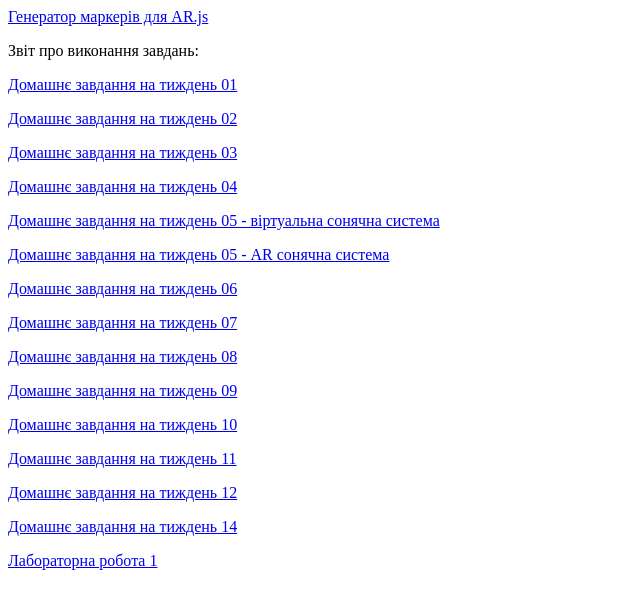
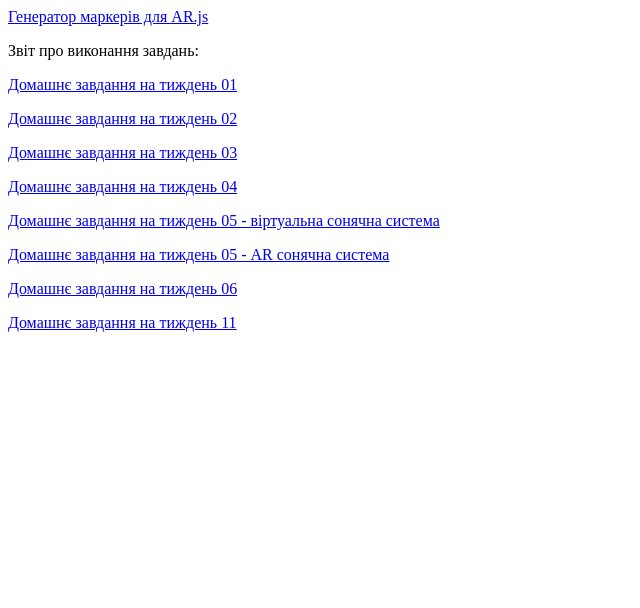
Before and after one commit to OlgaKalsam/icto, a plain HTML site: page index.html in a window 1280 px wide. Shown: the whole page, without its empty margins (0-640 px from the left). Drawn offline with Linux system fonts and the light colour scheme.

Commit message:
Update index.html

```diff
--- a/index.html
+++ b/index.html
@@ -13,13 +13,6 @@
 		<p><a href="week05/VRSolarSystem.html" target="_blank">Домашнє завдання на тиждень 05 - віртуальна сонячна система</a>
 		<p><a href="week05/ARSolarSystem.html" target="_blank">Домашнє завдання на тиждень 05 - AR сонячна система</a>
 		<p><a href="week06/pentagon.html" target="_blank">Домашнє завдання на тиждень 06</a>
-		<p><a href="week07/1st.html" target="_blank">Домашнє завдання на тиждень 07</a>
-		<p><a href="week08/ar-nft.html" target="_blank">Домашнє завдання на тиждень 08</a>
-		<p><a href="week09/2nd.html" target="_blank">Домашнє завдання на тиждень 09</a>
-		<p><a href="week10/360.html" target="_blank">Домашнє завдання на тиждень 10</a>
-		<p><a href="week11/geo.html" target="_blank">Домашнє завдання на тиждень 11</a>
-		<p><a href="week12/fingers.html" target="_blank">Домашнє завдання на тиждень 12</a>
-		<p><a href="week14/mymask.html" target="_blank">Домашнє завдання на тиждень 14</a>
-		<p><a href="lab1/ARIndex.html" target="_blank">Лабораторна робота 1</a>
+		<p><a href="week11/mymask.html" target="_blank">Домашнє завдання на тиждень 11</a>
 	</body>
 </html>
```
